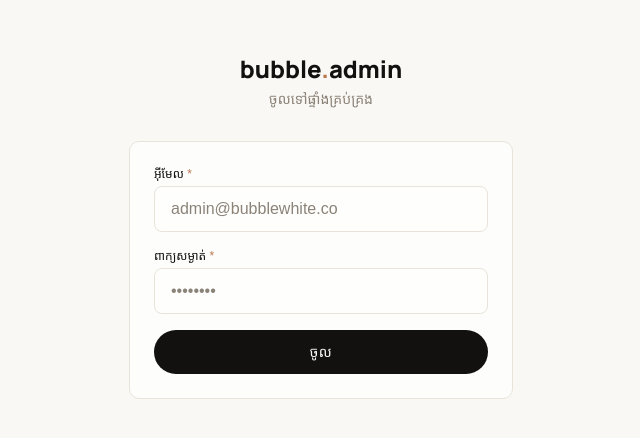
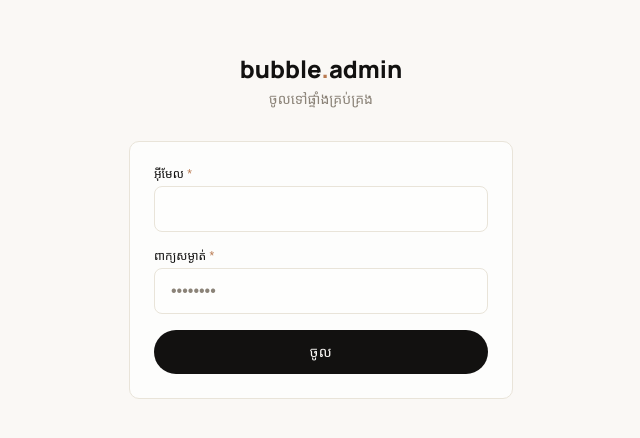
Before and after one commit to 2mwebstore/bubblewhite-frontend-dev, a Nuxt app: page /admin/login in a window 1280 px wide. Shown: the part 174-612 px from the top of the page, without its empty margins (319-959 px from the left). Built offline with nearby package versions, Linux system fonts and the light colour scheme; no server answers; a web font is replaced by a local one.

Commit message:
fix: update login device

```diff
--- a/app/pages/admin/login.vue
+++ b/app/pages/admin/login.vue
@@ -9,7 +9,7 @@
       <form class="card-surface p-6 space-y-4" @submit.prevent="submit">
         <div>
           <FormLabel text="អ៊ីមែល" required for-id="email" />
-          <input id="email" v-model="email" type="email" required autocomplete="username" class="input-field" placeholder="admin@bubblewhite.co" />
+          <input id="email" v-model="email" type="email" required autocomplete="username" class="input-field" />
         </div>
         <div>
           <FormLabel text="ពាក្យសម្ងាត់" required for-id="password" />
```
